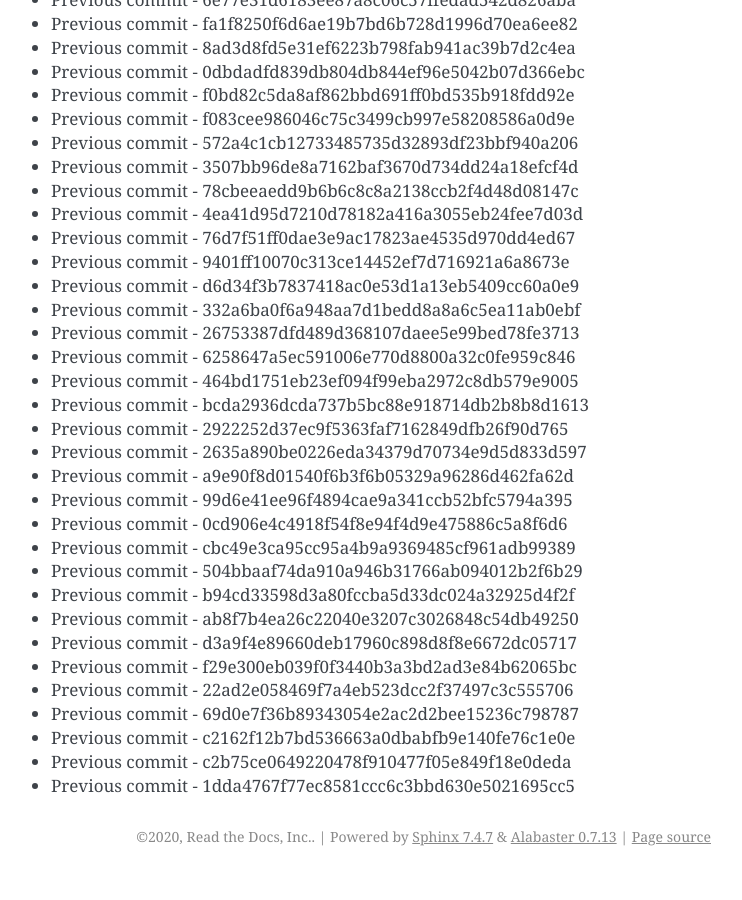
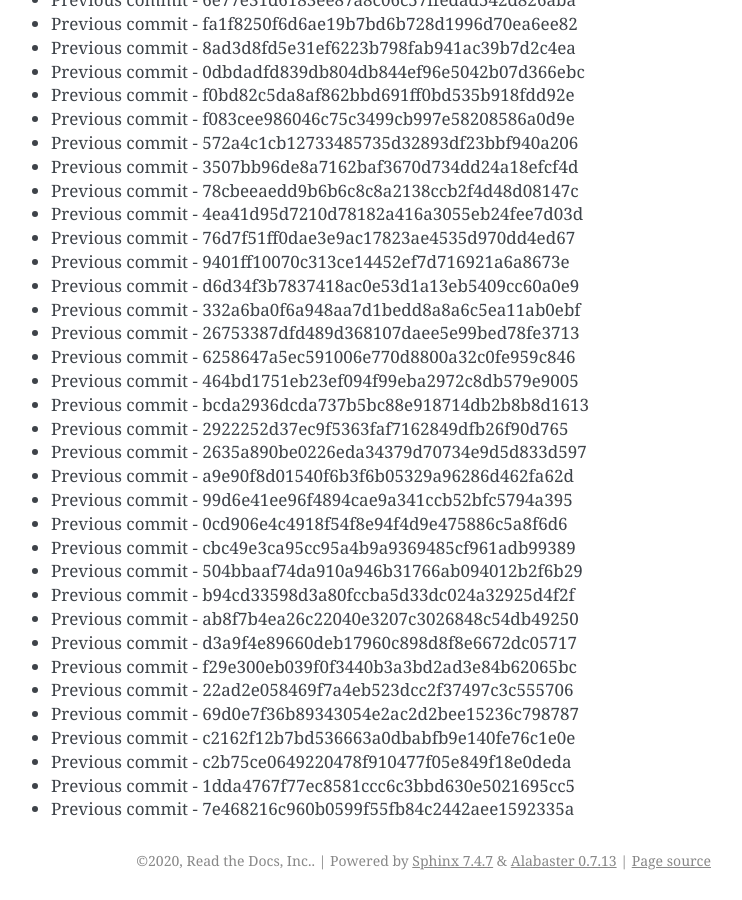
Before and after one commit to readthedocs/rtd-git-stresstest, a Sphinx documentation site: the page built from docs/updates.rst, in a window 1280 px wide and 900 px high, scrolled down 55864 px. Shown: the whole window, without its empty margins (399-1141 px from the left). Built offline with Sphinx 7.4.7, drawn with Linux system fonts in a browser that asks for light colours; before the commit the page ends 56740 px from its top, so only the background shows below that.

Commit message:
Generating commit from previous: 7e468216c960b0599f55fb84c2442aee1592335a

```diff
--- a/docs/updates.rst
+++ b/docs/updates.rst
@@ -2379,3 +2379,4 @@ It can be tested for any performance characteristics.
 * Previous commit - c2162f12b7bd536663a0dbabfb9e140fe76c1e0e
 * Previous commit - c2b75ce0649220478f910477f05e849f18e0deda
 * Previous commit - 1dda4767f77ec8581ccc6c3bbd630e5021695cc5
+* Previous commit - 7e468216c960b0599f55fb84c2442aee1592335a
```
